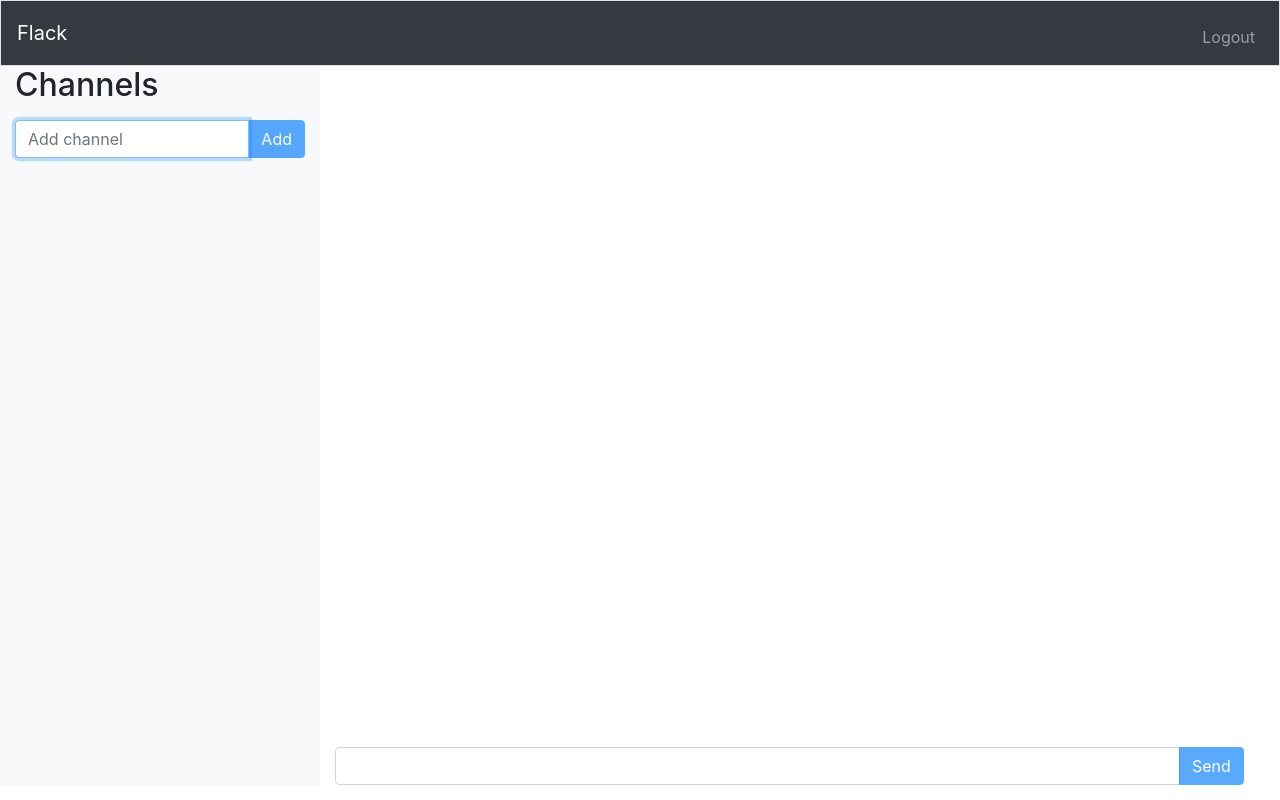
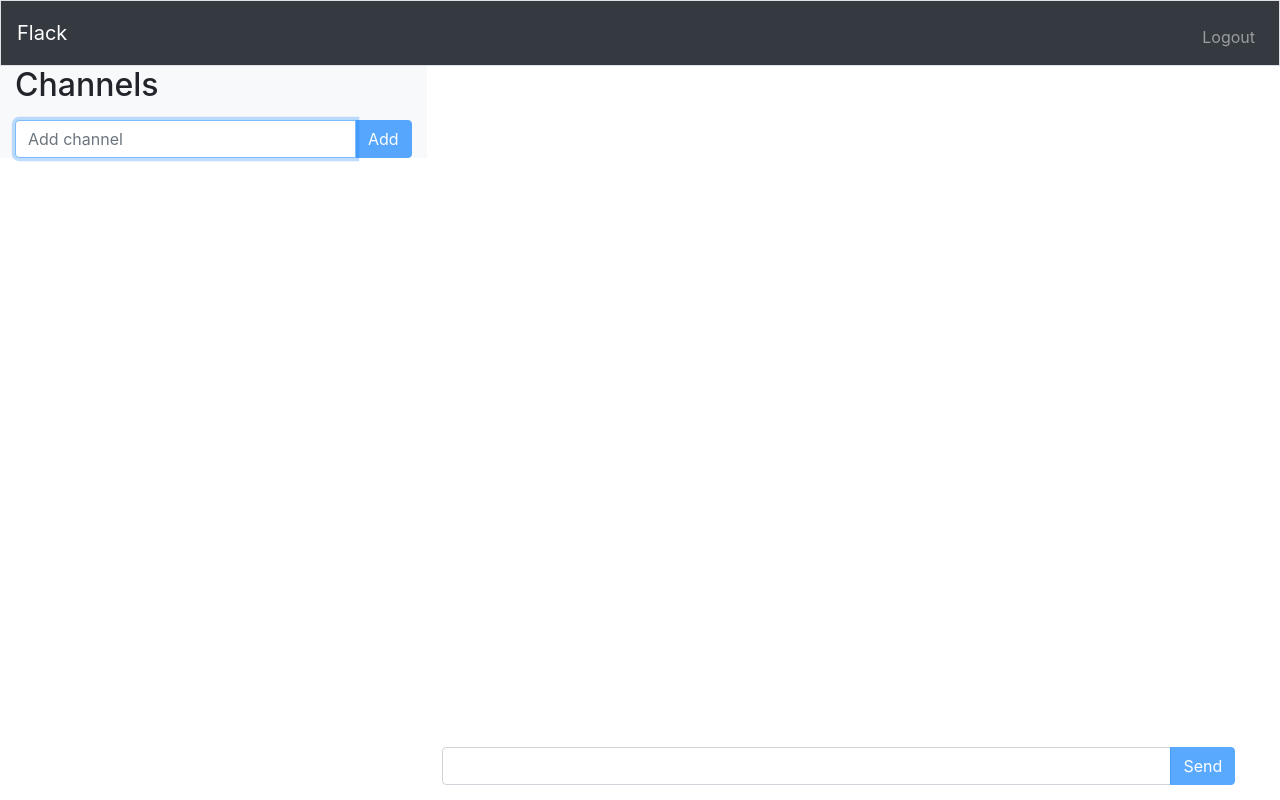
Before and after one commit to edumats/cs50-flack, a Flask app: page / in a window 1280 px wide. Run offline with Flask 2, Linux system fonts and the light colour scheme; some libraries are stand-ins or nearby versions.

Commit message:
Solved responsivity issues

```diff
--- a/static/script.js
+++ b/static/script.js
@@ -76,7 +76,9 @@ document.addEventListener('DOMContentLoaded', () => {
         div.append(span);
         document.getElementById('messagesList').append(div);
         const messagesWindow = document.querySelector('#mainContent');
-        messagesWindow.scrollTop = messagesWindow.scrollHeight;
+        //messagesWindow.scrollTop = messagesWindow.scrollHeight;
+        window.scrollTo(0, document.body.scrollHeight);
+        console.log(window.scrollY);
         //Source: http://sourcetricks.com/2010/07/javascript-scroll-to-bottom-of-page.html
     }
 
--- a/static/styles.css
+++ b/static/styles.css
@@ -1,7 +1,7 @@
 body {
     margin: 0;
     padding: 0;
-    overflow: hidden;
+    overflow: overflow;
 }
 
 .container-fluid main {
@@ -27,7 +27,15 @@ body {
 #messageInput {
     position: fixed;
     bottom: 15px;
-    width: 71vw;
+    width: 90vw;
+}
+
+@media (min-width: 768px) {
+    #messageInput {
+        position: fixed;
+        bottom: 15px;
+        width: 62vw;
+    }
 }
 
 /* Controls chat display area*/
@@ -37,5 +45,6 @@ body {
 
 /* Hides scroll x in messages area */
 #mainContent {
-    overflow-x: hidden;
+    overflow: auto;
+    height: 100%;
 }
--- a/templates/index.html
+++ b/templates/index.html
@@ -33,11 +33,12 @@
 
     <body>
         <!-- Navbar -->
-        <nav class="navbar navbar-expand-md navbar-dark bg-dark border">
+        <nav class="navbar navbar-expand-sm navbar-dark bg-dark border">
             <a class="navbar-brand" href="/"><span class="text-white">Flack</span></a>
             <button aria-controls="navbar" aria-expanded="false" aria-label="Toggle navigation" class="navbar-toggler" data-target="#navbar" data-toggle="collapse" type="button">
                 <span class="navbar-toggler-icon"></span>
             </button>
+
             <div class="collapse navbar-collapse" id="navbar">
                 <ul class="navbar-nav ml-auto mt-2">
                     <li class="nav-link text-light" id="welcome"></li>
@@ -55,7 +56,7 @@
         <div class="container-fluid">
             <div class="row">
                 <!-- Left Side bar -->
-                <nav class="col-md-3 bg-light sidebar">
+                <nav class="col-md-4 bg-light sidebar">
                     <h2>Channels</h2>
                     <div id="channelList" class="list-group">
                     </div>
@@ -67,9 +68,9 @@
                     </div>
                 </nav>
                 <!-- Chat contents -->
-                <main class="col-md-9" id="mainContent">
+                <main class="col-md-8" id="mainContent">
                     <div id="messagesList" class="list-group"></div>
-                    <div class="input-group mw-100 mt-2" id="messageInput">
+                    <div class="input-group mt-2" id="messageInput">
                         <input id="chatInput" class="form-control" autocomplete="off" autofocus/>
                         <div class="input-group-append">
                             <button id="sendButton" type="button" class="btn btn-primary">Send</button>
```
